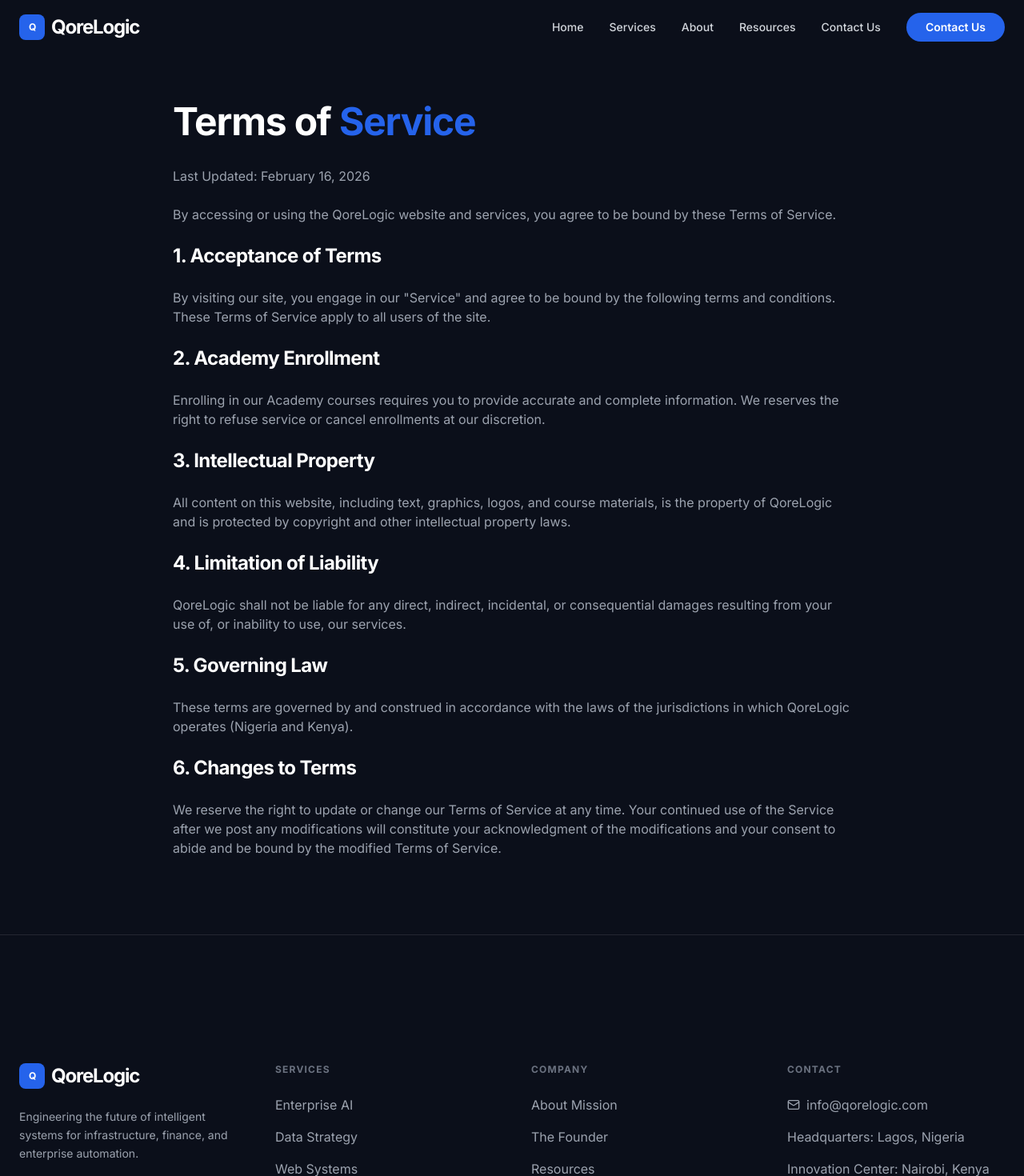
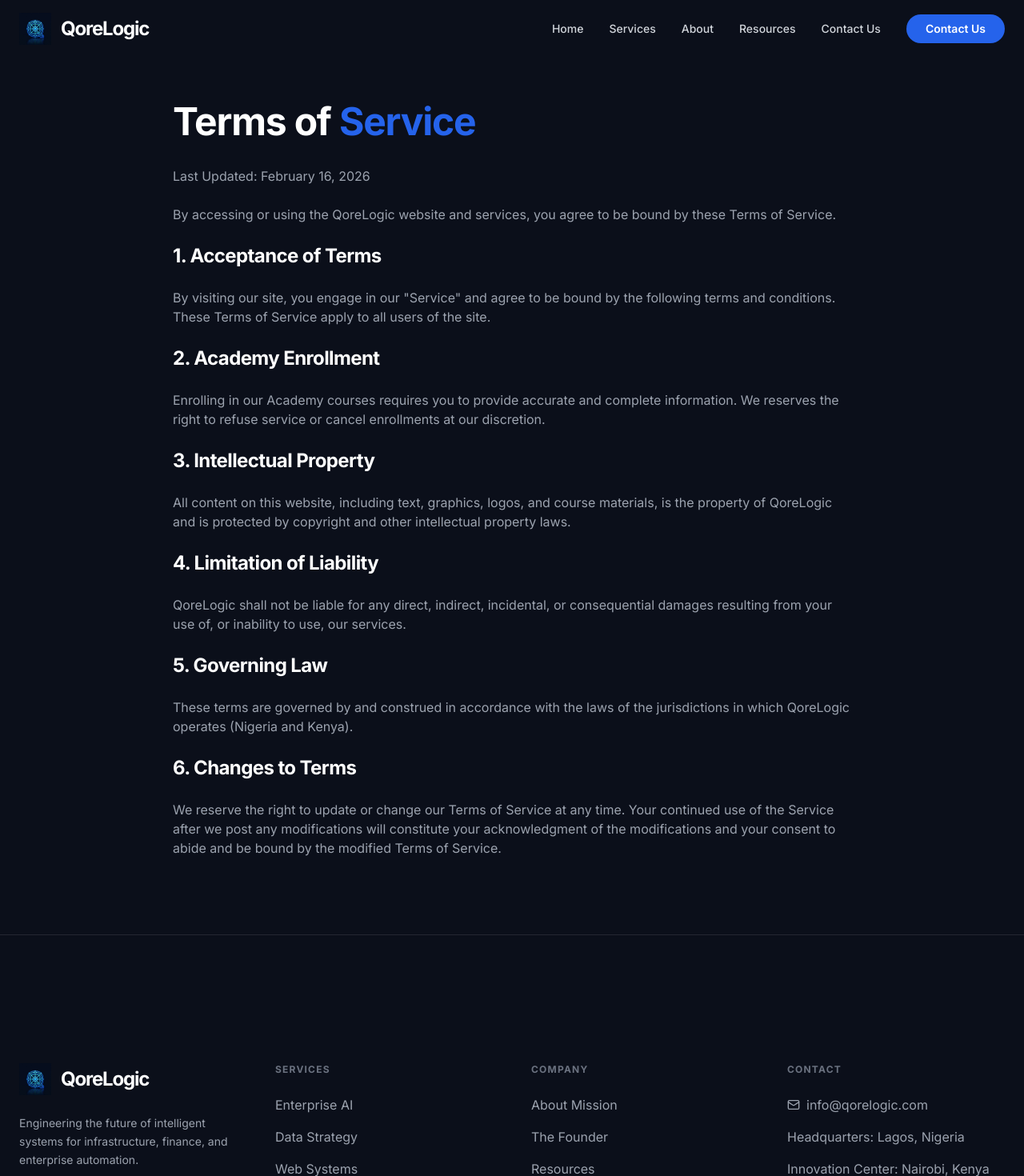
Before and after one commit to Sammione/samweb, a Next.js app: page /terms in a window 1280 px wide. Shown: the top 1470 px of the page at 80% size. Built offline with nearby package versions, Linux system fonts and the light colour scheme.

Commit message:
feat: update QoreLogic branding and implement new premium logo

```diff
--- a/src/components/Footer.tsx
+++ b/src/components/Footer.tsx
@@ -1,6 +1,7 @@
 "use client";
 
 import Link from "next/link";
+import Image from "next/image";
 import { Linkedin, Mail, Twitter, Github } from "lucide-react";
 
 export default function Footer() {
@@ -11,9 +12,14 @@
             <div className="section-padding">
                 <div className="grid md:grid-cols-4 gap-12 mb-16">
                     <div className="col-span-1 md:col-span-1">
-                        <Link href="/" className="text-2xl font-bold tracking-tighter flex items-center gap-2 mb-6">
-                            <div className="w-8 h-8 bg-secondary rounded-lg flex items-center justify-center">
-                                <span className="text-white text-xs">Q</span>
+                        <Link href="/" className="text-2xl font-bold tracking-tighter flex items-center gap-3 mb-6">
+                            <div className="w-10 h-10 relative">
+                                <Image
+                                    src="/logo.png"
+                                    alt="QoreLogic Logo"
+                                    fill
+                                    className="object-contain"
+                                />
                             </div>
                             <span>QoreLogic</span>
                         </Link>
--- a/src/components/Navbar.tsx
+++ b/src/components/Navbar.tsx
@@ -4,6 +4,8 @@
 import Link from "next/link";
 import { cn } from "@/lib/utils";
 import { Menu, X } from "lucide-react";
+
+import Image from "next/image";
 
 export default function Navbar() {
     const [isScrolled, setIsScrolled] = useState(false);
@@ -33,9 +35,15 @@
             )}
         >
             <div className="max-w-7xl mx-auto flex justify-between items-center">
-                <Link href="/" className="text-2xl font-bold tracking-tighter flex items-center gap-2">
-                    <div className="w-8 h-8 bg-secondary rounded-lg flex items-center justify-center">
-                        <span className="text-white text-xs">Q</span>
+                <Link href="/" className="text-2xl font-bold tracking-tighter flex items-center gap-3">
+                    <div className="w-10 h-10 relative">
+                        <Image
+                            src="/logo.png"
+                            alt="QoreLogic Logo"
+                            fill
+                            className="object-contain"
+                            priority
+                        />
                     </div>
                     <span>QoreLogic</span>
                 </Link>
```
Also changed, not shown: public/logo.png (added).
